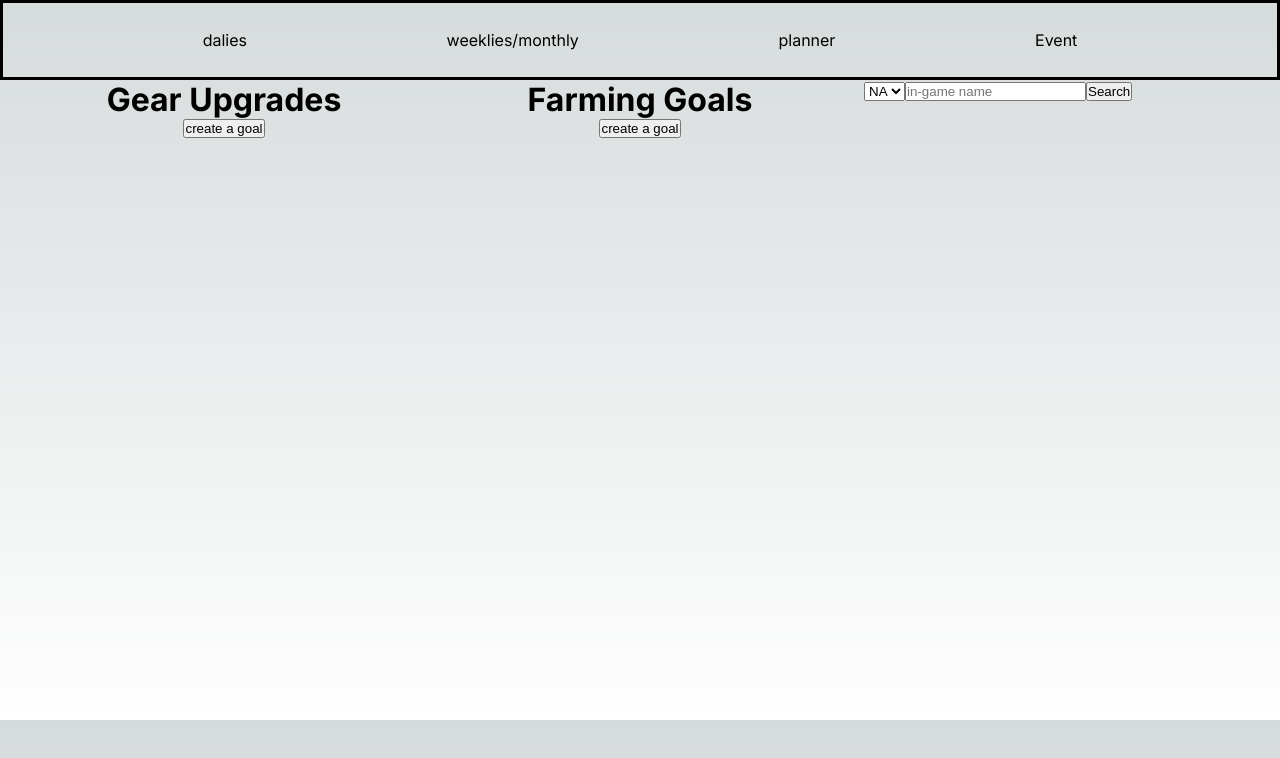
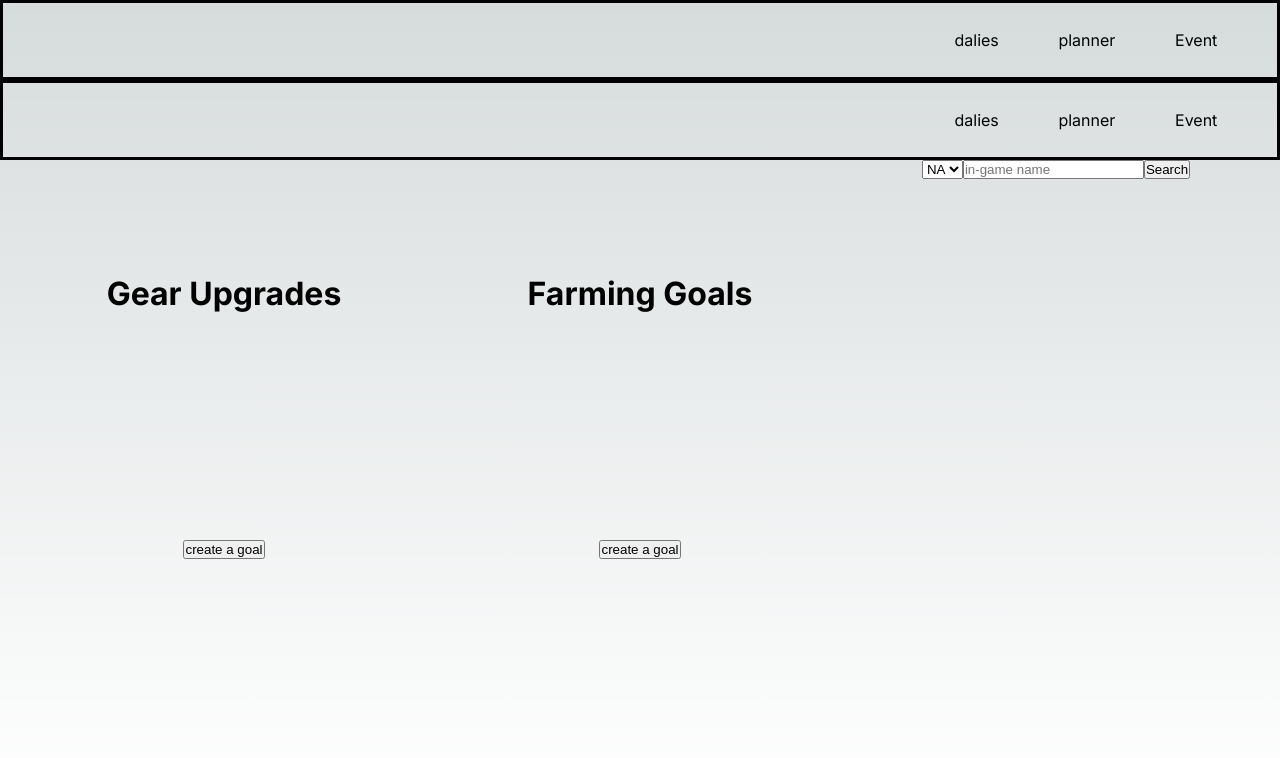
Before and after one commit to owen-na/maplemania, a Next.js app: page / in a window 1280 px wide. Shown: the top 758 px of the page. Built offline with nearby package versions, Linux system fonts and the light colour scheme.

Commit message:
Updated Event, NavBar, Planner page

```diff
--- a/src/Components/Navbar/Navbar.module.css
+++ b/src/Components/Navbar/Navbar.module.css
@@ -2,7 +2,15 @@
     width: 100vw;
     height: 10vh;
     display: flex;
-    justify-content: space-evenly;
+    justify-content: flex-end;
     align-items: center;
     border: black solid;
 }
+
+.links {
+    width: 30%;
+    height: inherit;
+    display: flex;
+    align-items: center;
+    justify-content: space-evenly;
+}
--- a/src/Components/Navbar/Navbar.tsx
+++ b/src/Components/Navbar/Navbar.tsx
@@ -11,14 +11,17 @@ export default function NavBar() {
                 width={200}
                 height={200}
             /> */}
+            <div className={styles.links}>
             <Link href="/Dailies">
                 <p>dalies</p>
             </Link>
-            <p>weeklies/monthly</p>
             <Link href="/Planner">
                 <p>planner</p>
             </Link>
-            <p>Event</p>
+            <Link href="/Event">
+                <p>Event</p>
+            </Link>
+            </div>
         </div>
     )
 }
--- a/src/Components/TaskHolder/TaskHolder.module.css
+++ b/src/Components/TaskHolder/TaskHolder.module.css
@@ -3,6 +3,6 @@
     height: 80%;
     display: flex;
     flex-direction: column;
-    justify-content: flex-start;
+    justify-content: space-around;
     align-items: center;
 }
--- a/src/app/Event/Event.tsx
+++ /dev/null
@@ -1,6 +0,0 @@
-export default function Event() {
-    return (
-        <>
-        </>
-    )
-}
--- a/src/app/Planner/Planner.module.css
+++ b/src/app/Planner/Planner.module.css
@@ -9,3 +9,9 @@
     width: 30%;
     height: 70%;
 }
+
+.form {
+    display: flex;
+    flex-direction: row;
+    justify-content: center;
+}
--- a/src/app/Planner/page.tsx
+++ b/src/app/Planner/page.tsx
@@ -1,12 +1,15 @@
 "use client";
 
+import NavBar from "@/Components/Navbar/Navbar";
 import TaskHolder from "@/Components/TaskHolder/TaskHolder";
 import { ChangeEvent, FormEvent, useState } from "react";
 import styles from "./Planner.module.css"
-import axios from 'axios';
+
 
 export default function Planner() {
     return (
+        <>
+        <NavBar />
         <div className={styles.tasks}>
             <TaskHolder title = "Gear Upgrades"/>
             <TaskHolder title = "Farming Goals"/>
@@ -17,6 +20,7 @@ export default function Planner() {
             {/* gear upgrades, farming goals, estimated costs*/}
              {/* need it where it has to be showing off reccomendations? not sure yet*/}
         </div>
+        </>
     )
 }
 
@@ -67,7 +71,7 @@ function nameGetter() {
 
     return (
         <>
-         <form onSubmit={handleSubmit}>
+         <form className={styles.form} onSubmit={handleSubmit}>
             <select value={region} onChange={handleRegionChange}>
                 <option value={1}>NA</option>
                 <option value={2}>EU</option>
```
Also changed, not shown: src/app/Event/page.tsx (added, +13 -0 lines).
